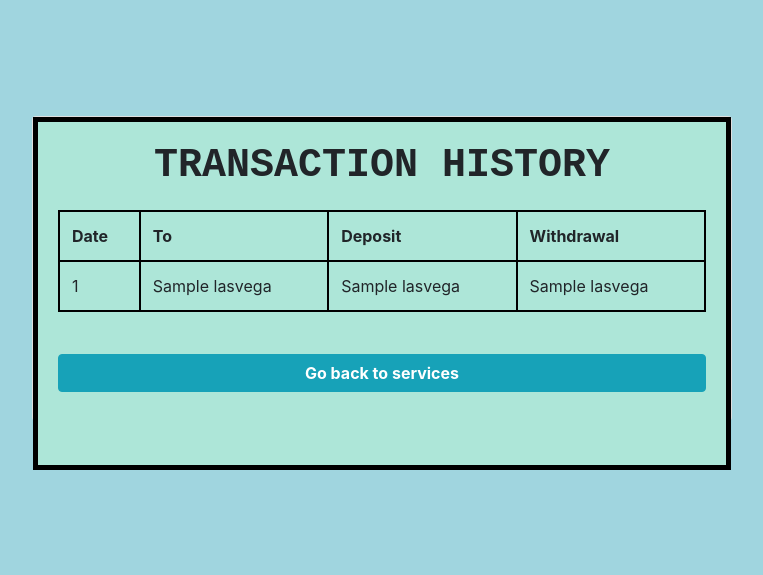
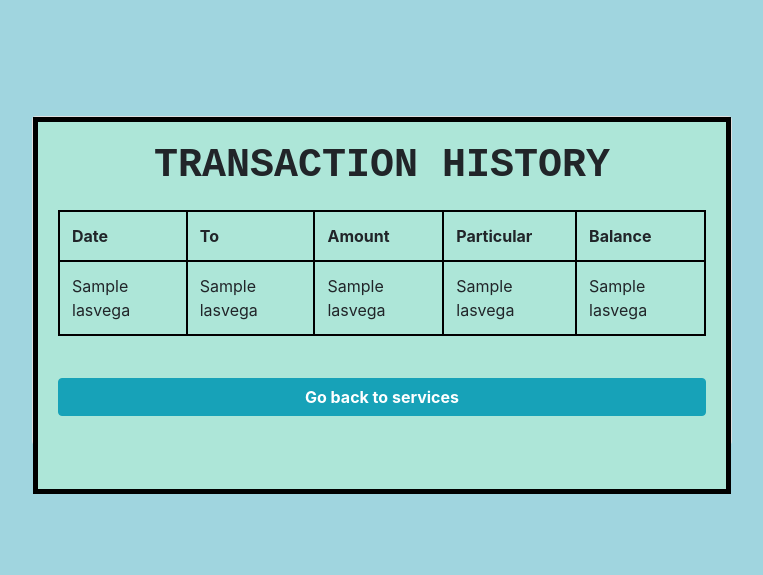
Before and after one commit to MrTitan444/Shimmy.shimmy.bank, a Flask app: template Shimmy Shimmy Bank/Shimmy.shimmy.bank/website/templates/transhistcur.html in a window 1280 px wide. Shown: the part 56-631 px from the top of the page, without its empty margins (258-1021 px from the left). Run offline with Flask 3, Linux system fonts and the light colour scheme; the template is opened without the code that fills it: most values are stand-ins (such as "Sample title", 1, 10 or a date in 2020); parts of the project's set-up code (start-up, migrations or seed data) failed here and were passed over.

Commit message:
okoakoak

```diff
--- a/Shimmy Shimmy Bank/Shimmy.shimmy.bank/website/functions.py
+++ b/Shimmy Shimmy Bank/Shimmy.shimmy.bank/website/functions.py
@@ -61,7 +61,7 @@ def add_sb(user):
    ## try:
     cursor.execute('update users set sb=%s where cid="%s"'%(user['sb'],user['cid']))
     print('executed one cursor statemnt')
-    cursor.execute(f'create table t_sb_{user["cid"]}(cid char(6) refernces users(cid) on delete cascade on update cascade ,sb int refernces users(sb) on delete cascade on update cascde, date date, ToWhom varchar(25) default NULL ,amount int, particular enum("Deposit","Withdrawal"), balance int default 0)')
+    cursor.execute(f'create table t_sb_{user["cid"]}(cid char(6) references users(cid) on delete cascade on update cascade ,sb int references users(sb) on delete cascade on update cascade, date date, ToWhom varchar(25) default NULL ,amount int, particular enum("Deposit","Withdrawal"), balance int default 0)')
     cursor.execute(f'insert into t_sb_{user["cid"]}(sb) values(%s)'%(user['sb'],))
     mycon.commit()
     mycon.close()
@@ -75,7 +75,7 @@ def add_cb(user):
     cursor=mycon.cursor()
     try:
         cursor.execute('update users set cb=%s where cid="%s"'%(user['cb'],user['cid']))
-        cursor.execute(f'create table t_cb_{user['cid']}(cid char(6) refernces users(cid) on delete cascade on update cascade,cb int refernces users(cb) on update cascade on delete cascade, date date, ToWhom varchar(25) default NULL, amount int, particular enum("Deposit","Withdrawal"), balance int default 0)')
+        cursor.execute(f'create table t_cb_{user['cid']}(cid char(6) references users(cid) on delete cascade on update cascade,cb int references users(cb) on update cascade on delete cascade, date date, ToWhom varchar(25) default NULL, amount int, particular enum("Deposit","Withdrawal"), balance int default 0)')
         cursor.execute(f'insert into t_sb_{user["cid"]}(cb) values(%s)'%(user['cb'],))
         mycon.commit()
         mycon.close()
@@ -115,7 +115,7 @@ def get_t_sb(user):
     mycon=sqltor.connect(host='localhost', user='root1', password='12345',database='shimmy_shimmy_bank')
     cursor=mycon.cursor()
     try:
-        cursor.execute('select * from t_sb"{}" where cid ={}'.format(user['cid']))
+        cursor.execute(f'select * from t_sb_{user["cid"]} where cid ="%s"'%(user['cid'],))
         data=cursor.fetchall()
         mycon.close()
         return data
--- a/Shimmy Shimmy Bank/Shimmy.shimmy.bank/website/templates/transhistcur.html
+++ b/Shimmy Shimmy Bank/Shimmy.shimmy.bank/website/templates/transhistcur.html
@@ -44,17 +44,19 @@
                         <tr>
                             <th style="border: 2px solid black;">Date</th>
                             <th style="border: 2px solid black;">To</th>
-                            <th style="border: 2px solid black;">Deposit</th>
-                            <th style="border: 2px solid black;">Withdrawal</th>
+                            <th style="border: 2px solid black;">Amount</th>
+                            <th style="border: 2px solid black;">Particular</th>
+                            <th style="border: 2px solid black;">Balance</th>
                         </tr>
                     </thead>
                     <tbody>
                         {% for i in lasvegas %}
                         <tr>
-                            <td style="border: 2px solid black;">{{ i[0] }}</td>
-                            <td style="border: 2px solid black;">{{ i[1] }}</td>
                             <td style="border: 2px solid black;">{{ i[2] }}</td>
                             <td style="border: 2px solid black;">{{ i[3] }}</td>
+                            <td style="border: 2px solid black;">{{ i[4] }}</td>
+                            <td style="border: 2px solid black;">{{ i[5] }}</td>
+                            <td style="border: 2px solid black;">{{ i[6] }}</td>
                         </tr>
                         {% endfor %}
                     </tbody>
```
Also changed, not shown: Shimmy Shimmy Bank/Shimmy.shimmy.bank/website/templates/transhistsav.html (+6 -4 lines).
